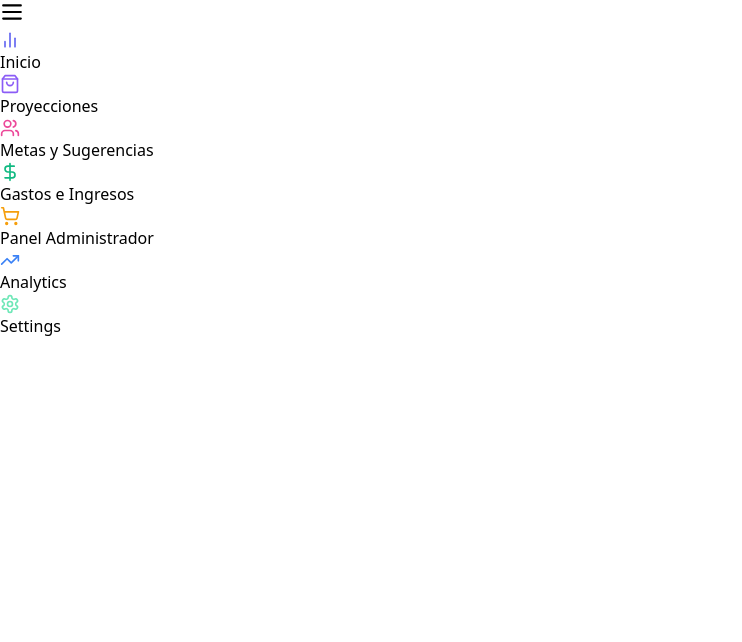
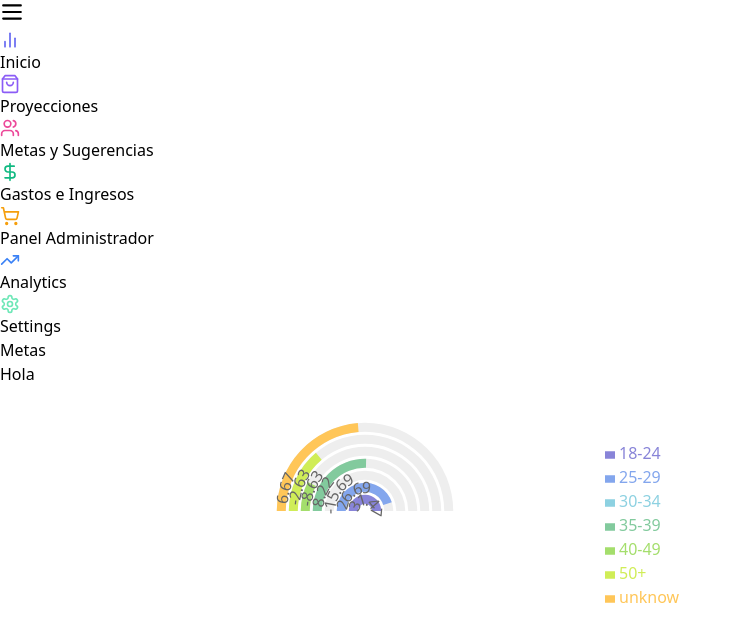
Before and after one commit to Parfinanciero/C3-business-intelligence-frontend, a React (Vite) app: page /goals in a window 1280 px wide. Shown: the top 642 px of the page, without its empty margins (0-742 px from the left). Built offline with nearby package versions, Linux system fonts and the light colour scheme.

Commit message:
add changes about goals

```diff
--- a/src/App.tsx
+++ b/src/App.tsx
@@ -3,6 +3,7 @@ import { Route, Routes } from 'react-router-dom';
 import Sidebar from './components/Sidebar';
 import ExpensesAndIncomes from './pages/ExpensesAndIncomes';
 import Home from './pages/Home';
+import { Goals } from './pages/Goals';
 
 function App() {
 
@@ -21,6 +22,7 @@ function App() {
       <Routes>
         <Route path='/' element={<Home />}/>
         <Route path='/expensesandincomes' element={<ExpensesAndIncomes />}/>
+        <Route path='/goals' element={<Goals/>}></Route>
       </Routes>
      </div>
     )
--- /dev/null
+++ b/src/components/Home/GraphicBasic.tsx
@@ -0,0 +1,69 @@
+import React from 'react'
+import { RadialBarChart, RadialBar, Legend, Tooltip } from 'recharts';
+
+const data = [
+    {
+      "name": "18-24",
+      "uv": 31.47,
+      "pv": 2400,
+      "fill": "#8884d8"
+    },
+    {
+      "name": "25-29",
+      "uv": 26.69,
+      "pv": 4567,
+      "fill": "#83a6ed"
+    },
+    {
+      "name": "30-34",
+      "uv": -15.69,
+      "pv": 1398,
+      "fill": "#8dd1e1"
+    },
+    {
+      "name": "35-39",
+      "uv": 8.22,
+      "pv": 9800,
+      "fill": "#82ca9d"
+    },
+    {
+      "name": "40-49",
+      "uv": -8.63,
+      "pv": 3908,
+      "fill": "#a4de6c"
+    },
+    {
+      "name": "50+",
+      "uv": -2.63,
+      "pv": 4800,
+      "fill": "#d0ed57"
+    },
+    {
+      "name": "unknow",
+      "uv": 6.67,
+      "pv": 4800,
+      "fill": "#ffc658"
+    }
+  ]
+
+const graphic = () => {
+  return (
+    <div>
+        <RadialBarChart
+        width={730}
+        height={250}
+        innerRadius="10%"
+        outerRadius="80%"
+        data={data}
+        startAngle={180}
+        endAngle={0}
+        >
+        <RadialBar minAngle={35} label={{ fill: '#666', position: 'insideStart' }} background clockWise={true} dataKey='uv' />
+        <Legend iconSize={10} width={120} height={140} layout='vertical' verticalAlign='middle' align="right" />
+        <Tooltip />
+</RadialBarChart>
+    </div>
+  )
+}
+
+export default graphic
--- /dev/null
+++ b/src/pages/Goals.tsx
@@ -0,0 +1,18 @@
+import React from 'react'
+import GraphicBasic from "../components/Home/GraphicBasic";
+import Header from '../components/common/Header';
+
+export const Goals = () => {
+  return (
+    <div className='flex-1 overflow-auto relative z-10'>
+
+        <Header title="Metas" />
+
+        Hola
+        <GraphicBasic />
+
+        </div>
+  )
+}
+
+export default Goals;
--- a/src/pages/Home.tsx
+++ b/src/pages/Home.tsx
@@ -4,7 +4,8 @@ import Header from "../components/common/Header";
 import BalanceChartCircle from "../components/Home/BalanceChartCircle";
 import BalanceChartBar from "../components/Home/BalanceChartBar";
 import SimpleBalanceCard from "../components/Home/BalanceSheetCard";
-import CategoryDistributionChart from "../components/Home/CategoryIncomeChart";
+import CategoryDistributionChart from "../components/Home/CategoryExpensesChart";
+import GraphicBasic from "../components/Home/GraphicBasic";
 
 interface ExpenseData {
   totalExpenses: number;
@@ -109,6 +110,7 @@ const Home: React.FC = () => {
               <BalanceChartCircle income={incomeData.totalExpenses} expense={expenseData.totalExpenses} />
               <BalanceChartBar income={incomeData.totalExpenses} expense={expenseData.totalExpenses} />
               <CategoryDistributionChart categories={categoryExpenseData || [] }/>
+              <GraphicBasic />
             </>
           )}
         </div>
```
Also changed, not shown: src/components/Home/CategoryExpensesChart.tsx (renamed from src/components/Home/CategoryIncomeChart.tsx, +0 -11 lines), src/pages/Projections.tsx (added, +10 -0 lines).
